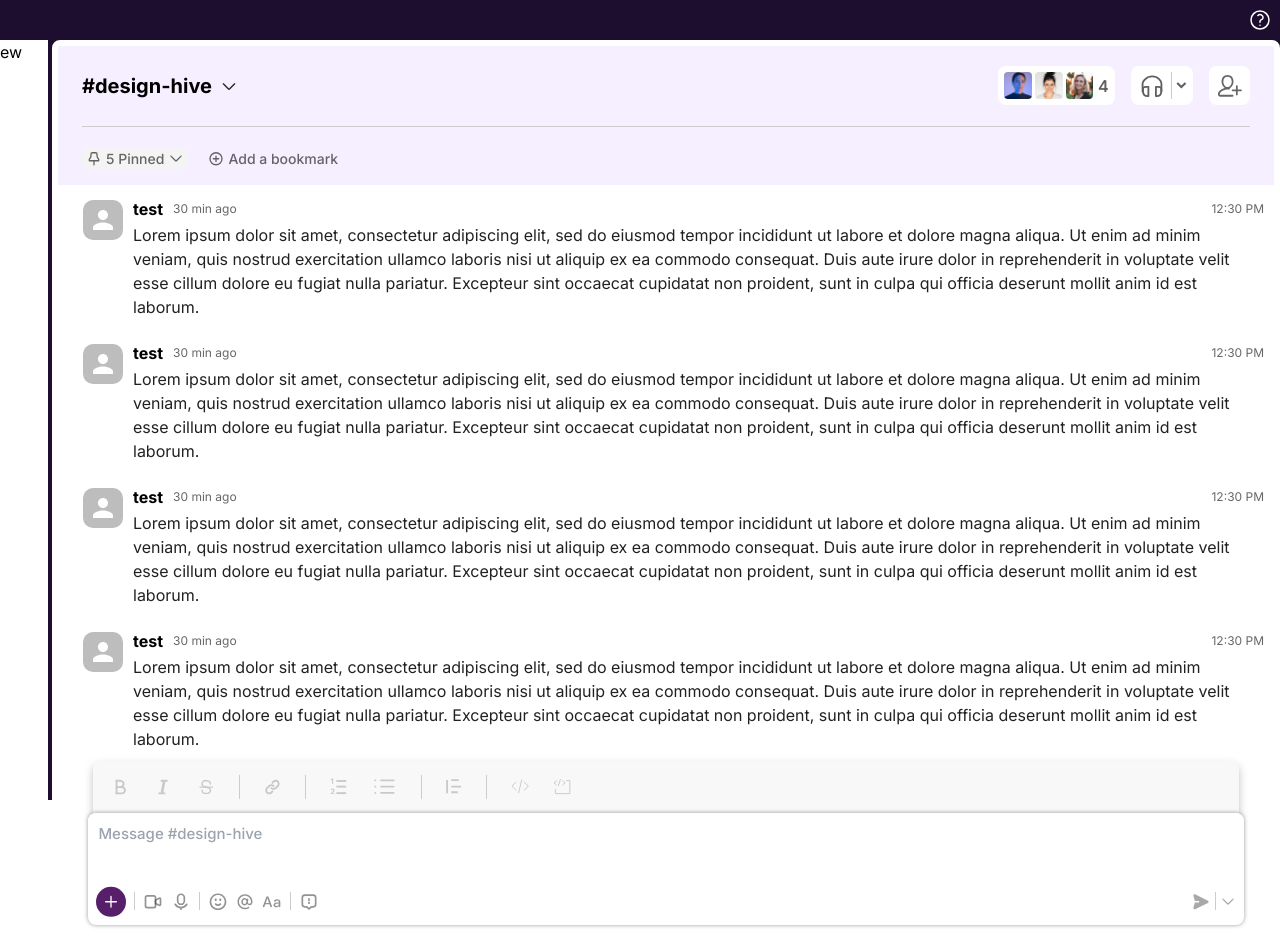
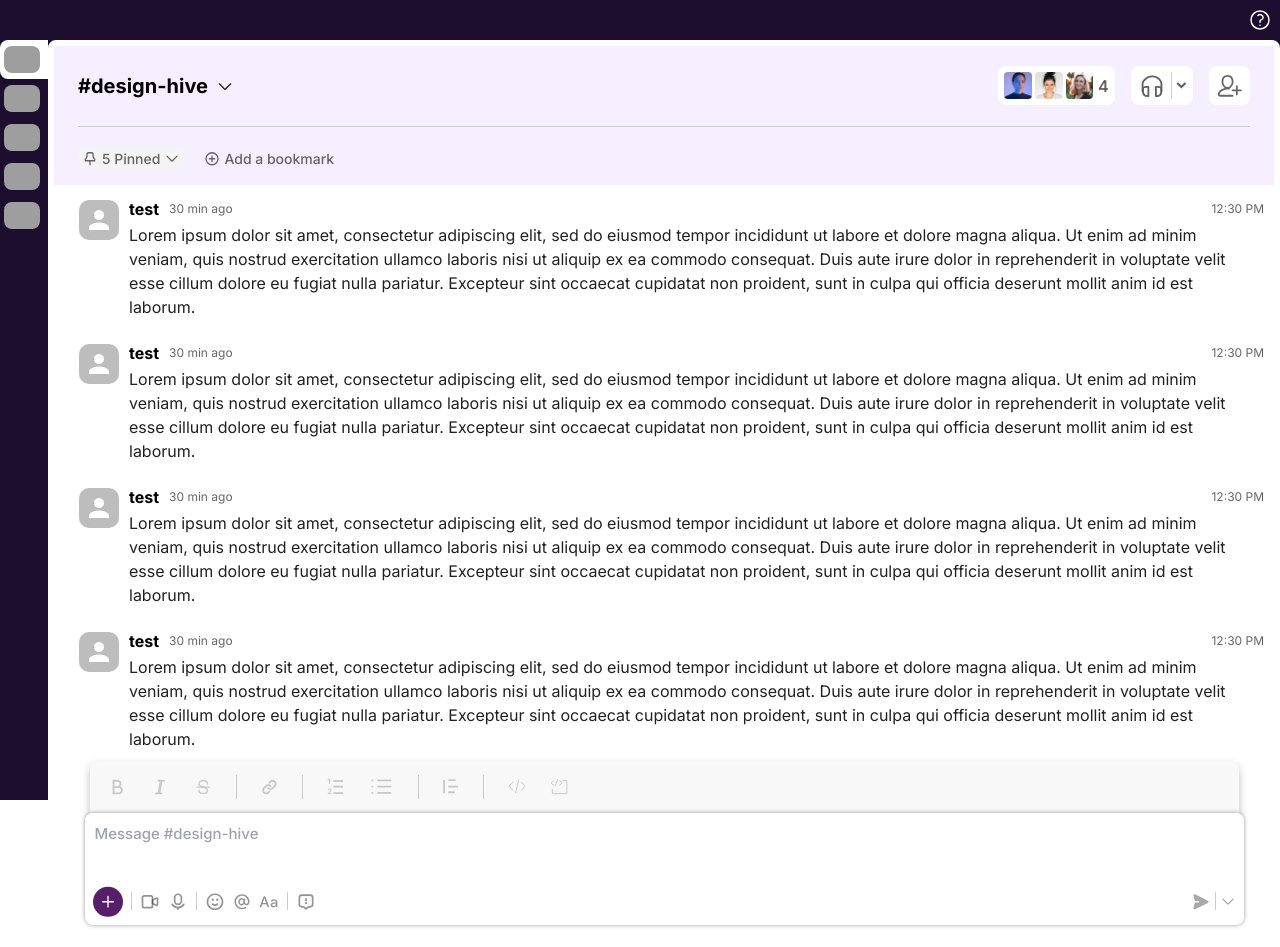
Before and after one commit to opencodeiiita/Hitch-Frontend, a Next.js app: page /workspace/1 in a window 1280 px wide. Built offline with nearby package versions, Linux system fonts and the light colour scheme; grey boxes are pictures that could not be loaded.

Commit message:
feat: workspace navigation

```diff
--- a/src/app/workspace/[id]/page.jsx
+++ b/src/app/workspace/[id]/page.jsx
@@ -1,8 +1,19 @@
+"use client";
 import React from 'react'
+import { useRouter } from 'next/navigation'
 import ConversationCards from "@/components/ConversationCard/ConversationCard";
 
-export default function Page() {
+const WorkSpaceIcon=({channelId,channelIcon,isActive})=>
+{
+    const router = useRouter();
+    return (
+        <li className={`pl-1 pr-2 py-1.5 ${isActive?"bg-white":"bg-transparent"} rounded-l-lg`} onClick={()=>router.push(`/workspace/${channelId}`)}>
+            <img src={channelIcon} width={48} height={48} className='rounded-lg' />
+        </li>
+    )
+}
 
+export default function Page({params}) {
     return (
         <div className='w-screen h-screen bg-background-dark flex flex-col'>
             <nav className='flex justify-between p-2'>
@@ -13,9 +24,15 @@ export default function Page() {
                 </svg>
 
             </nav>
-            <div className='flex space-x-1 grow'>
-                <section className=' w-12 bg-white'>
-                    ew
+            <div className='flex grow'>
+                <section className=' w-12 '>
+                    <ul>
+                        {/* Map over all channels user belongs to here */}
+                        {[1,2,3,4,5].map(channel=>(
+                            <WorkSpaceIcon key={channel} channelId={channel} channelIcon="https://encrypted-tbn0.gstatic.com/images?q=tbn:ANd9GcSDHq11jm0fyr1x4kg6DK1ptduHcV4ZUQwTZw&usqp=CAU" isActive={channel==params.id}/>
+                        ))}
+
+                    </ul>
                 </section>
                 <ConversationCards />
             </div>
--- a/src/components/ConversationCard/ConversationCard.jsx
+++ b/src/components/ConversationCard/ConversationCard.jsx
@@ -120,7 +120,7 @@ const ConversationCards = () => {
           </div>
           <div className="h-[39px] max-[732px]:h-[28px] max-[732px]:gap-[.5rem] gap-[1rem] flex">
             <div
-              className="h-[100%] bg-white
+              className="h-full bg-white
               max-[732px]:p-[4px]  rounded-[8px] flex justify-center items-center gap-[3px] p-[6px]"
             >
               <Image
@@ -147,7 +147,7 @@ const ConversationCards = () => {
               <p className="ml-[2px] text-[#60605F] font-[600]">4</p>
             </div>
             <div
-              className="gap-[.55rem] h-[100%] max-[732px]:px-[4px] bg-white rounded-[8px]
+              className="h-full max-[732px]:px-[4px] bg-white rounded-[8px]
             flex  items-center gap-[4px] px-[6px] py-[6px]"
             >
               <svg
@@ -180,7 +180,7 @@ const ConversationCards = () => {
                   strokeLinejoin="round"
                 />
               </svg>
-              <hr className="h-[100%] border-r-[1px] border-[#CCCCCC]" />
+              <hr className="h-full border-r-[1px] border-[#CCCCCC]" />
               <svg
                 width="11"
                 height="7"
@@ -195,7 +195,7 @@ const ConversationCards = () => {
                 />
               </svg>
             </div>
-            <div className="bg-white h-[100%] rounded-[8px] flex justify-between items-center p-[8px]">
+            <div className="bg-white h-full rounded-[8px] flex justify-between items-center p-[8px]">
               <svg
                 className="h-full w-auto"
                 width="22"
```
